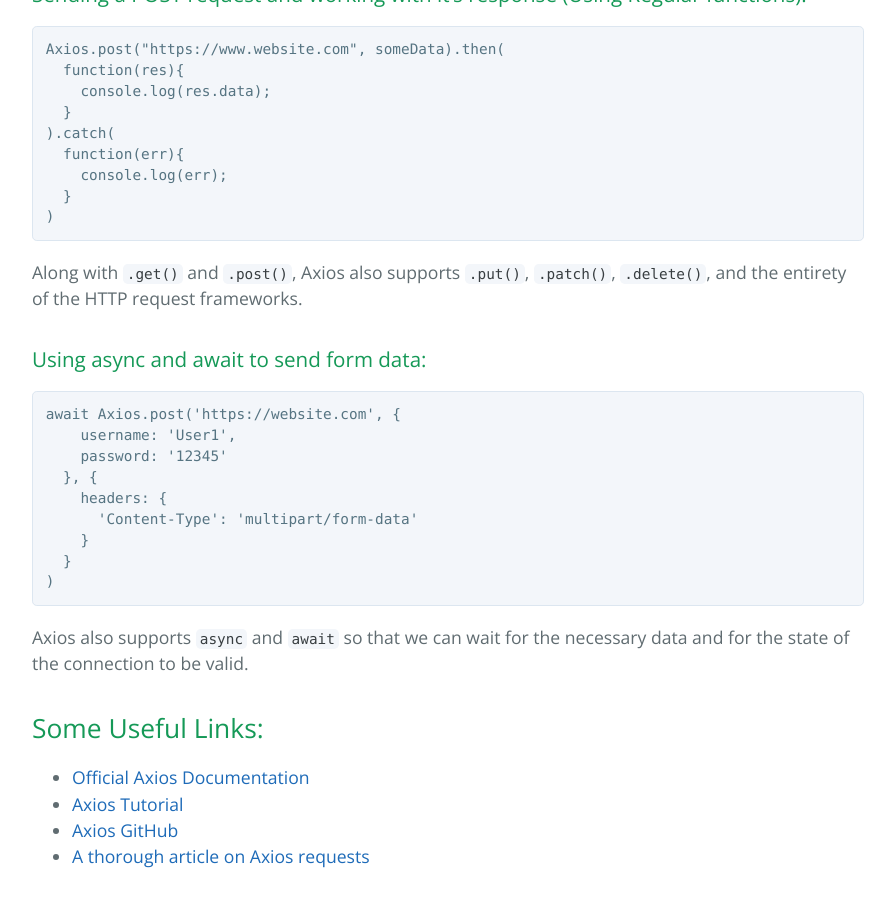
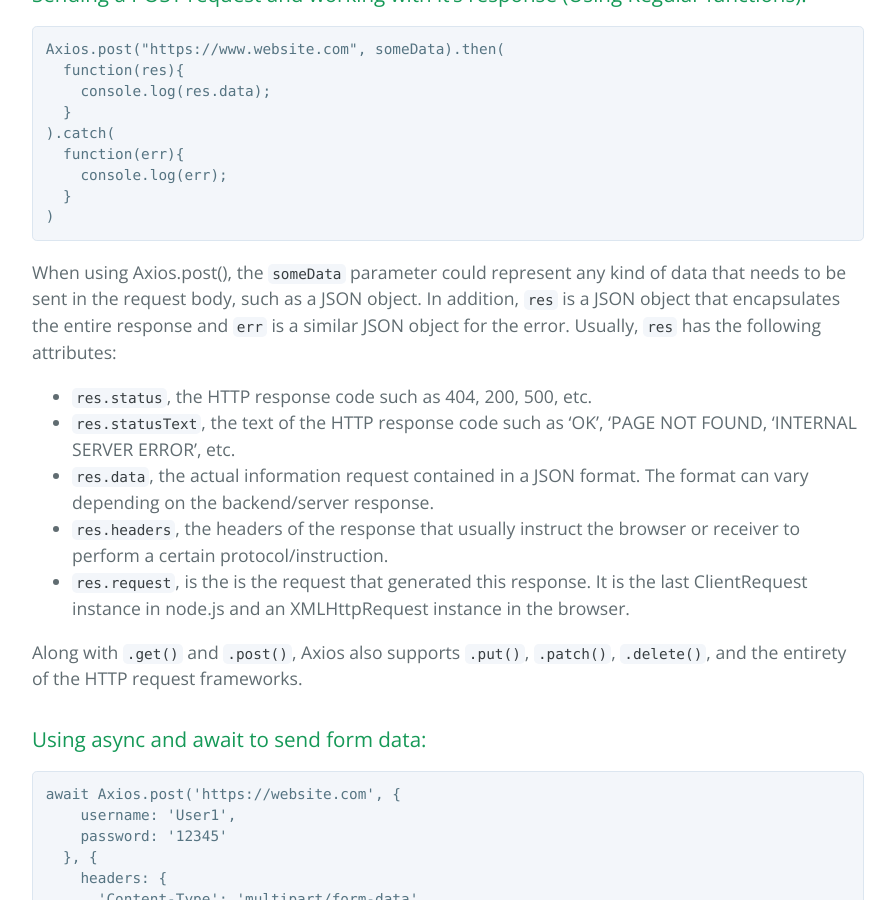
Before and after one commit to learning-software-engineering/learning-software-engineering.github.io, a Jekyll site: the page built from Topics/Tech_Stacks/Axios.md, in a window 1280 px wide and 900 px high, scrolled down 1437 px. Shown: the whole window, without its empty margins (192-1087 px from the left). Built offline with Jekyll 4.4.1, drawn with Linux system fonts in a browser that asks for light colours; our own code applies the rules of GitHub Pages for plain Markdown files; some of the changed text lies outside the part shown.

Commit message:
Updated Axios.md with Moderator Feedback

````diff
--- a/Topics/Tech_Stacks/Axios.md
+++ b/Topics/Tech_Stacks/Axios.md
@@ -53,6 +53,14 @@
   }
 )
 ```
+When using Axios.post(), the `someData` parameter could represent any kind of data that needs to be sent in the request body, such as a JSON object.
+In addition, `res` is a JSON object that encapsulates the entire response and `err` is a similar JSON object for the error. Usually, `res` has the following attributes:
+
+* `res.status`, the HTTP response code such as 404, 200, 500, etc.
+* `res.statusText`, the text of the HTTP response code such as 'OK', 'PAGE NOT FOUND, 'INTERNAL SERVER ERROR', etc.
+* `res.data`, the actual information request contained in a JSON format. The format can vary depending on the backend/server response.
+* `res.headers`, the headers of the response that usually instruct the browser or receiver to perform a certain protocol/instruction.
+* `res.request`, is the is the request that generated this response. It is the last ClientRequest instance in node.js and an XMLHttpRequest instance in the browser.
 
 Along with `.get()` and `.post()`, Axios also supports `.put()`, `.patch()`, `.delete()`, and the entirety of the HTTP request frameworks.
 
````
Also changed, not shown: other parts of Topics/Tech_Stacks/Axios.md (+1 -1 lines).
